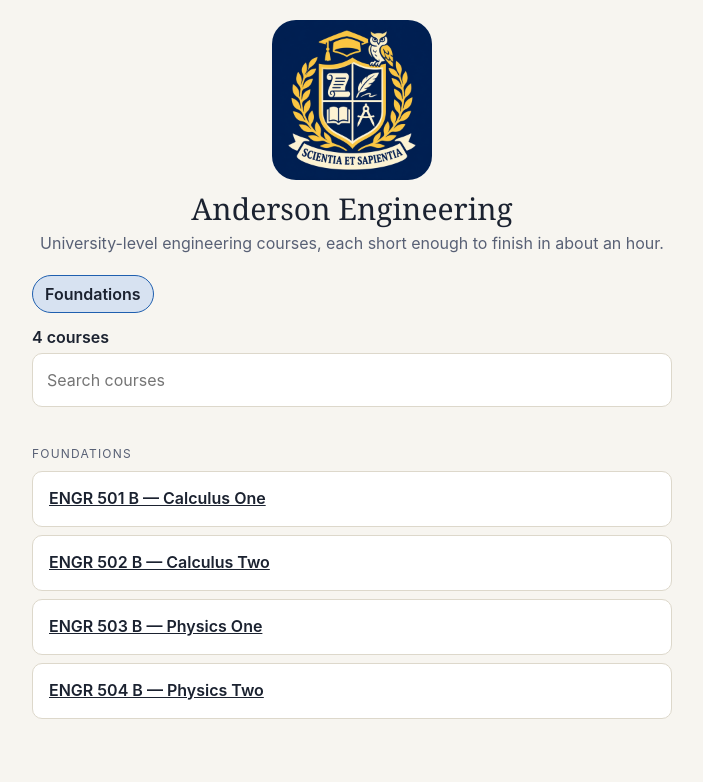
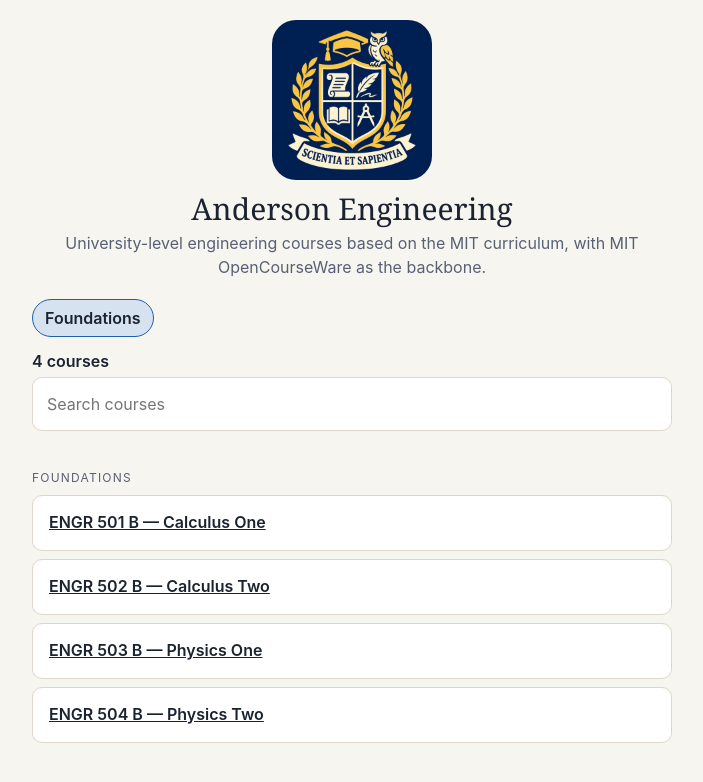
Before and after one commit to nakamotopublius/andersonengineering, a plain HTML site: page 404.html in a window 1280 px wide. Shown: the whole page, without its empty margins (288-991 px from the left). Drawn offline with Linux system fonts and the light colour scheme.

Commit message:
Header: courses based on the MIT curriculum (MIT OpenCourseWare backbone)

```diff
--- a/404.html
+++ b/404.html
@@ -78,7 +78,7 @@ button.btn{font:inherit;font-weight:600;background:none;cursor:pointer;width:100
 <div id="list">
 <img class="crest" src="crest.png?v=2" alt="Anderson Academy crest: Scientia et Sapientia" width="160" height="160">
 <h1>Anderson Engineering</h1>
-<p class="sub">University-level engineering courses, each short enough to finish in about an hour.</p>
+<p class="sub">University-level engineering courses based on the MIT curriculum, with MIT OpenCourseWare as the backbone.</p>
 <div class="cols" id="cols" role="group" aria-label="Collections"><button data-c="foundations" aria-pressed="true">Foundations</button></div>
 <p class="count" id="count"></p>
 <input id="q" type="search" placeholder="Search courses" aria-label="Search courses" autocomplete="off">
```
Also changed, not shown: engr-501/index.html (+1 -1 lines), engr-502/index.html (+1 -1 lines), engr-503/index.html (+1 -1 lines), engr-504/index.html (+1 -1 lines), index.html (+1 -1 lines).
